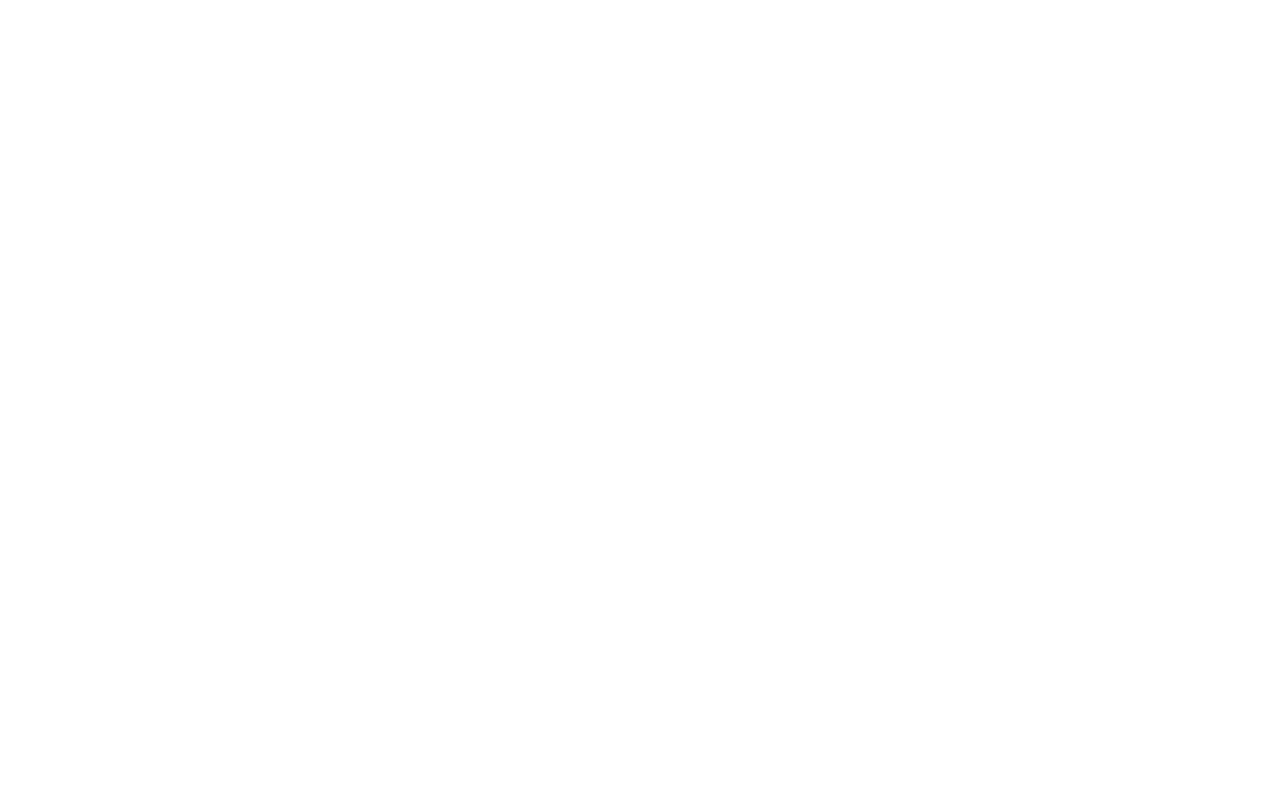
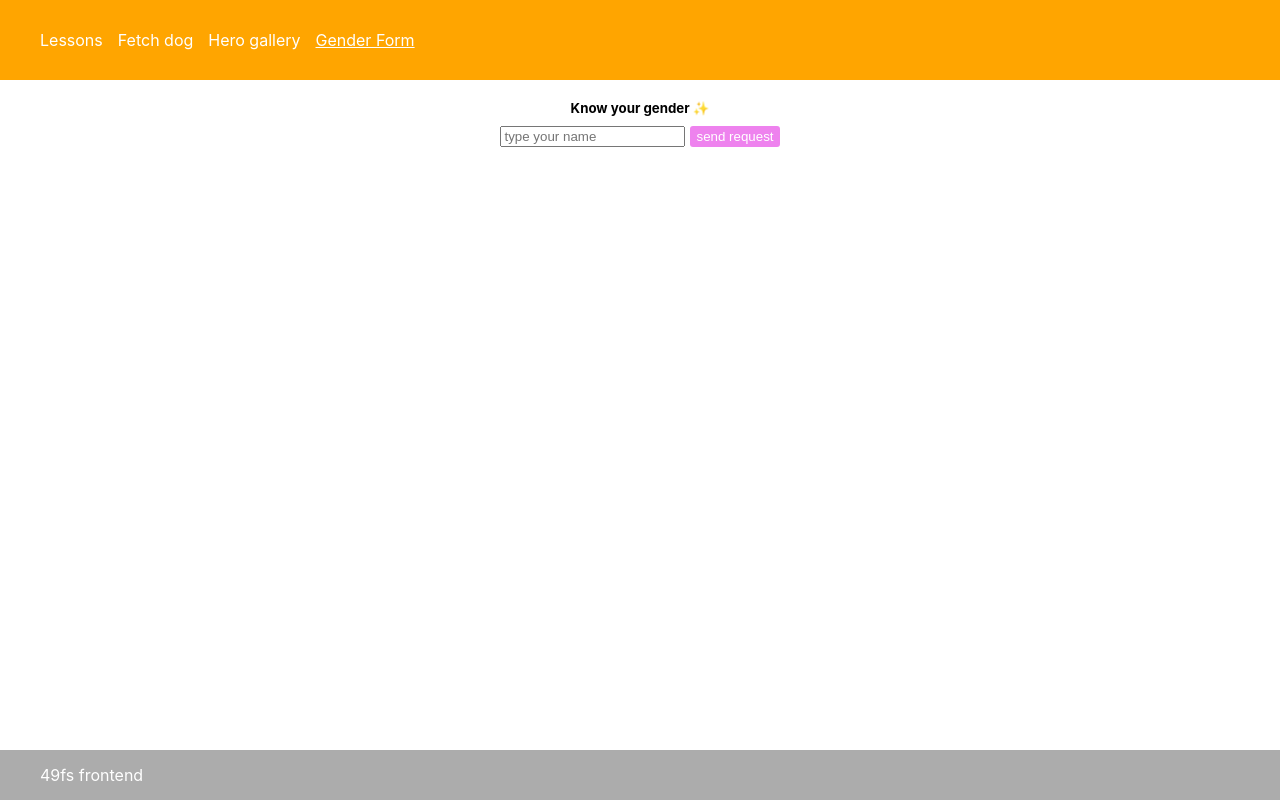
Before and after one commit to yulliaivanova/49-typescript, a React (Create React App) app: page /#/gender-form in a window 1280 px wide. Before the commit this address had no page. Built offline with nearby package versions, Linux system fonts and the light colour scheme.

Commit message:
Home work 13

```diff
--- a/src/index.tsx
+++ b/src/index.tsx
@@ -28,6 +28,7 @@
 import Homework06 from "./homeworks/homework06/Homework06";
 import Homework12 from "./homeworks/homework12/Homework12";
 import Lesson13 from "./lessons/lesson13/Lesson13";
+import GenderForm from "./сomponents/genderForm/GenderForm";
 
 const root = ReactDOM.createRoot(
   document.getElementById("root") as HTMLElement
@@ -44,6 +45,7 @@
         <Route path="/" element={<HomePage />} />
         <Route path="fetch-dog" element={<FetchDog />} />
         <Route path="hero-gallery" element={<HeroGallery data={heroes} />} />
+        <Route path="gender-form" element={<GenderForm/>} />
         <Route path="lesson-1" element={<Lesson01 />} />
         <Route path="lesson-2" element={<Lesson02 />} />
         <Route path="lesson-3" element={<Lesson03/>} />
--- a/src/сomponents/genderForm/GenderForm.tsx
+++ b/src/сomponents/genderForm/GenderForm.tsx
@@ -1,11 +1,14 @@
 import { useFormik } from "formik";
 import { useState } from "react";
-import styles from './genderForm.module.css'
+import * as Yup from 'yup';
+import styles from './genderForm.module.css';
 
+// * типизация данных в input
 interface IFormData {
   name: string;
 }
 
+// * типизация данных с сервера
 interface IGenderData {
   count: number,
   name: string,
@@ -13,8 +16,20 @@
   probability: number;
 }
 
+const schema = Yup.object().shape({
+  name: Yup
+    .string()
+    .typeError('Ваше имя должно состоять из букв')
+    .required('Поле обязательно к заполнению')
+    .min(1, 'Ваше имя должно быть больше одного символа')
+    .max(20, 'Слишком большое имя 😳')
+    .matches(/^[A-Za-z\s]+$/, "Имя должно содержать только буквы и пробелы")
+    .matches(/^[A-Z]/, "Имя должно начинаться с большой буквы")
+});
+
 export default function GenderForm() {
 
+  // * переменная состояния для данных с сервера
   const [genderData, setGenderData] = useState<IGenderData>({
     count: 0,
     name: '',
@@ -22,17 +37,25 @@
     probability: 0
   });
 
+  // * функция обработчик для асинхронного запроса
   const fetchGender = async (name: string) => {
     const res = await fetch(`https://api.genderize.io/?name=${name}`);
     const data = await res.json();
+    console.log(data);
     setGenderData(data);
   };
 
-
+  // * объект с настройками формы
   const formik = useFormik({
+    // начальные значения для формы
     initialValues: {
       name: ""
     } as IFormData,
+    // отключаем валидацию по изменению input
+    validateOnChange: false,
+    // подключаем схему валидации
+    validationSchema: schema,
+    // действие, которое случится по нажатию кнопки с типом submit в форме
     onSubmit: (values: IFormData, { resetForm }) => {
       resetForm();
       fetchGender(values.name);
@@ -46,6 +69,7 @@
       <h5>Know your gender ✨</h5>
 
       <form className={styles.genderForm} onSubmit={formik.handleSubmit}>
+        <label className={styles.error}>{formik.errors.name}</label>
         <input placeholder="type your name" onChange={formik.handleChange} value={formik.values.name} name="name" type="text" />
         <button type="submit">send request</button>
       </form>
--- a/src/сomponents/genderForm/genderForm.module.css
+++ b/src/сomponents/genderForm/genderForm.module.css
@@ -1,21 +1,33 @@
 .genderForm {
   display: flex;
-  flex-direction: column;
+  flex-direction: row;
+  margin-top: 10px;
   margin-bottom: 15px;
+  position: relative;
 }
 
-.genderForm > input {
-  margin-bottom: 3px;
+.genderForm>input {
+  margin-right: 5px;
 }
 
-.genderForm > button {
-  padding: 3px 0px;
+.genderForm>button {
   color: white;
   border: none;
   border-radius: 3px;
   background-color: violet;
 }
 
-.genderForm > button:hover {
+.genderForm>button:hover {
   background-color: rgb(241, 195, 241);
 }
+
+.error {
+  border-radius: 5px;
+  text-align: center;
+  background-color: rgb(254, 141, 141);
+  font-size: 12px;
+  position: absolute;
+  bottom: -33px;
+  left: 0px;
+  color: rgb(255, 255, 255);
+}
--- a/src/сomponents/header/Header.tsx
+++ b/src/сomponents/header/Header.tsx
@@ -8,6 +8,8 @@
     <NavLink className={({ isActive }) => (isActive ? styles.linkActive : '')} to={"/"}>Lessons</NavLink>
     <NavLink className={({ isActive }) => (isActive ? styles.linkActive : '')} to={"fetch-dog"}>Fetch dog</NavLink>
     <NavLink className={({ isActive }) => (isActive ? styles.linkActive : '')} to={"hero-gallery"}>Hero gallery</NavLink>
+    <NavLink className={({ isActive }) => (isActive ? styles.linkActive : '')} to={"gender-form"}>Gender Form</NavLink>
+
   </header >
   )
 }
```
